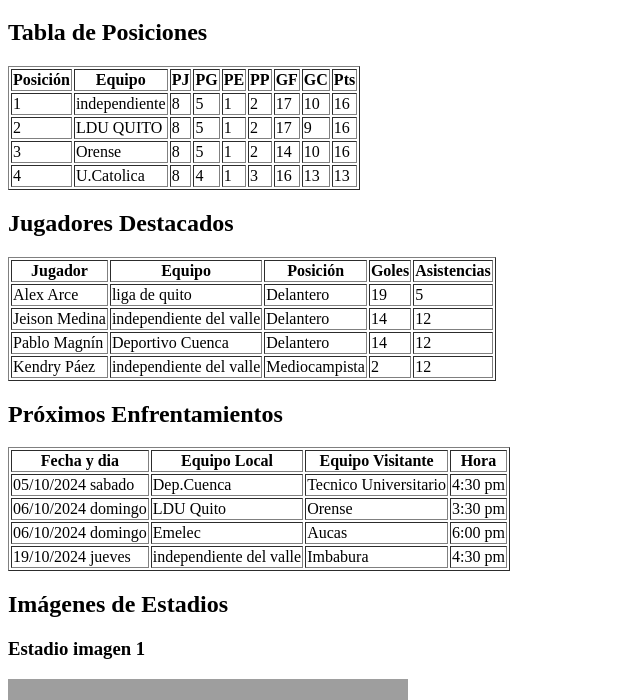
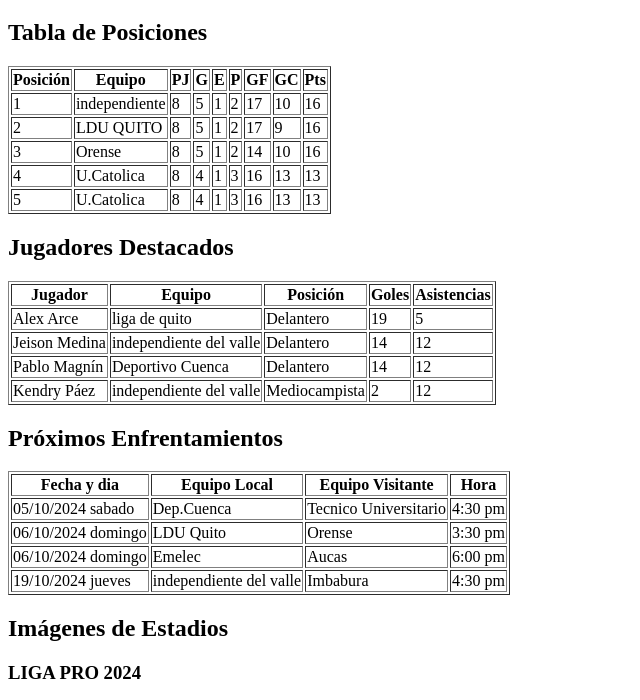
Before and after one commit to GeovannyDante/deberesweb, a plain HTML site: page campeonato.html in a window 1280 px wide. Shown: the part 61-761 px from the top of the page, without its empty margins (0-640 px from the left). Drawn offline with Linux system fonts and the light colour scheme; grey boxes are pictures that could not be loaded.

Commit message:
VERSION 2 PAGINA

```diff
--- a/campeonato.html
+++ b/campeonato.html
@@ -17,9 +17,9 @@
         <th>Posición</th>
         <th>Equipo</th>
         <th>PJ</th>
-        <th>PG</th>
-        <th>PE</th>
-        <th>PP</th>
+        <th>G</th>
+        <th>E</th>
+        <th>P</th>
         <th>GF</th>
         <th>GC</th>
         <th>Pts</th>
@@ -64,6 +64,18 @@
 
     <tr>
         <td>4</td>
+        <td>U.Catolica</td>
+        <td>8</td>
+        <td>4</td>
+        <td>1</td>
+        <td>3</td>
+        <td>16</td>
+        <td>13</td>
+        <td>13</td>
+    </tr>
+
+    <tr>
+        <td>5</td>
         <td>U.Catolica</td>
         <td>8</td>
         <td>4</td>
@@ -175,10 +187,16 @@
 <h2>Imágenes de Estadios</h2>
 <div class="stadium-images">
     <div>
-        <h3>Estadio imagen 1</h3>
-            <img src="https://i.ytimg.com/vi/4B9bhfuMgOo/maxresdefault.jpg"alt="estadio de la liga pro 2024"width="400"height="250"title="estadio de la liga pro 2024">
+        <h3>LIGA PRO 2024</h3>
+            <img src="https://www.elfutbolero.com.ec/image/elfutbolerocomec/una-de-las-figuras-de-la-liga-pro-2024-no-podra-jugar-con-su-equipo-1708968776-hq.webp"alt="estadio de la liga pro 2024"width="400"height="250"title="estadio de la liga pro 2024">
         </div>
     </div>
+    <div>
+        <h3>Estadio imagen 2</h3>
+            <img src="https://www.ole.com.ar/2023/07/11/TlqZ4qFzY_1290x760__1.jpg"alt="estadio de la liga pro 2024"width="400"height="250"title="estadio de la liga pro 2024">
+        </div>
+    </div>
+
     <div>
         <h3>Estadio imagen 2</h3>
             <img src="https://www.ole.com.ar/2023/07/11/TlqZ4qFzY_1290x760__1.jpg"alt="estadio de la liga pro 2024"width="400"height="250"title="estadio de la liga pro 2024">
```
